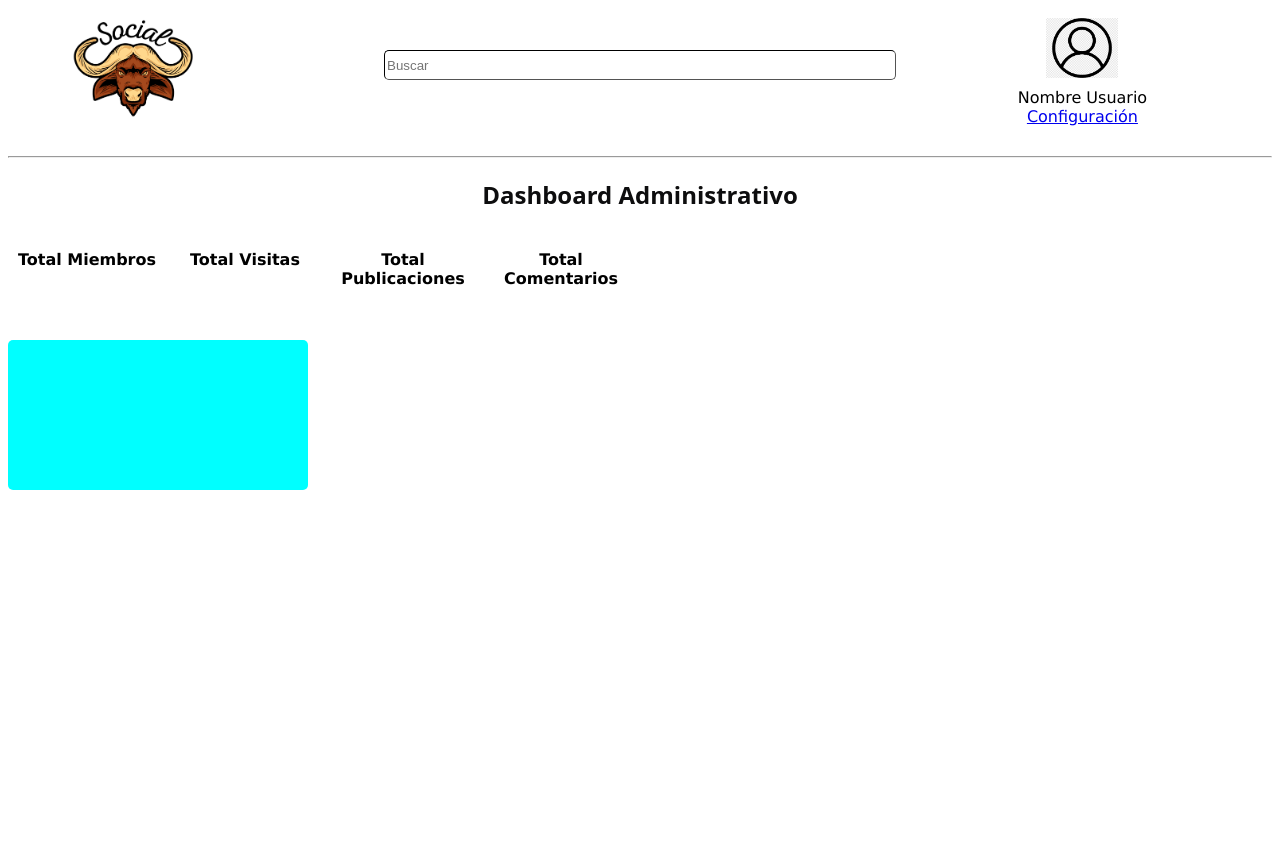
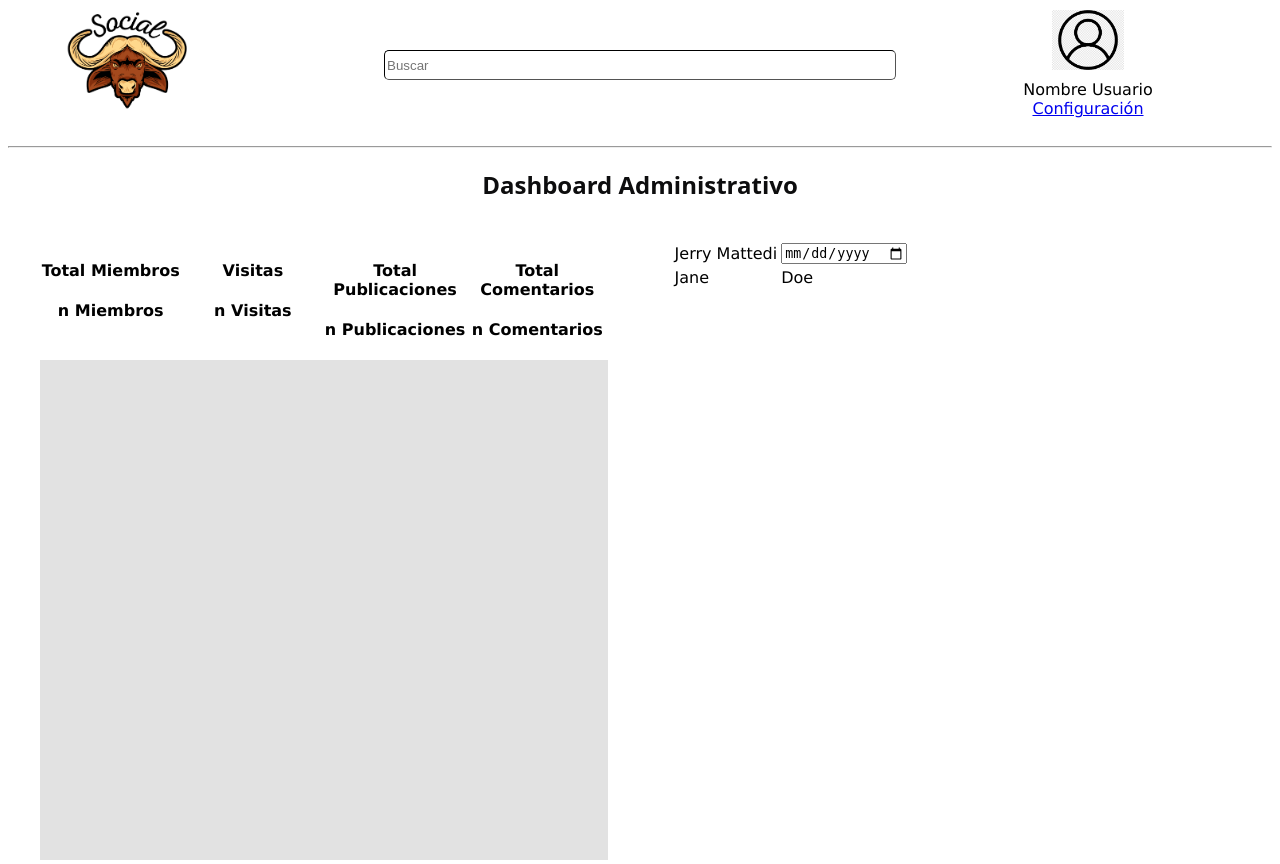
Before and after one commit to wjcorzol/Social-Bubalus-Arnee, a Flask app: template templates/dashboard.html in a window 1280 px wide. Before the commit the page ends 490 px from the top, so only its background shows below. Run offline with Flask 2, Linux system fonts and the light colour scheme; the template is opened without the code that fills it, so the values that code supplies are empty; a map, chart or similar area stays blank.

Commit message:
Se deja fijo el header y se agrega una primera fila de 130px para que se visualice bien la información

```diff
--- a/templates/busqueda.html
+++ b/templates/busqueda.html
@@ -37,7 +37,7 @@
         </div>
 
     </header>
-    <div class='fila'> </div>
+    <div class='fila1'> </div>
 
     <hr>
     <div>
--- a/templates/dashboard.html
+++ b/templates/dashboard.html
@@ -37,7 +37,7 @@
         </div>
 
     </header>
-    <div class='fila'> </div>
+    <div class='fila1'> </div>
 
     <hr>
     <div>
@@ -45,20 +45,46 @@
             <h2>Dashboard Administrativo</h2>
         </div>
         <br>
-        <div class='c5'>
+        <div class='c025'>&nbsp</div>
+        <div class='c45'>
             <div class="caja">
-                <div class='c25'>Total Miembros</div>
-                <div class='c25'>Total Visitas</div>
-                <div class='c25'>Total Publicaciones</div>
-                <div class='c25'>Total Comentarios</div>
+                <div class='c25'>
+                    <h4>Total Miembros</h4>
+                    <div>n Miembros</div>
+                </div>
+                <div class='c25'>
+                    <h4>Visitas</h4>
+                    <div>n Visitas</div>
+                </div>
+                <div class='c25'>
+                    <h4>Total Publicaciones</h4>
+                    <div>n Publicaciones</div>
+                </div>
+                <div class='c25'>
+                    <h4>Total Comentarios</h4>
+                    <div>n Comentarios</div>
+                </div>
             </div>
+            <div class='fila'><br></div>
             <div class="canvas">
                 <canvas id="areaDeGraficas"> </canvas>
             </div>
         </div>
-        <div class='c5'>
+        <div class='c05'>&nbsp</div>
+        <div class='c45'>
+            <table>
+                <tr>
+                    <td>Jerry Mattedi</td>
+                    <td><input type="date"></td>
+                </tr>
+                <tr>
+                    <td>Jane</td>
+                    <td>Doe</td>
+                </tr>
 
+            </table>
         </div>
+        <div class='c025'>&nbsp</div>
     </div>
 
 </body>
--- a/templates/estilo.css
+++ b/templates/estilo.css
@@ -159,18 +159,34 @@ input[type=button]:hover, input[type=submit]:hover {
 
 .c25 {
     width               : 25%;
+    display             : block;
+    float               : left;
+    overflow-x          : hidden;
+    text-align          : center;
+    height              : 120px;
+    font-weight         : bold;
+}
+
+.c025 {
+    width               : 2.5%;
     display             : inline;
     float               : left;
     overflow-x          : hidden;
-    text-align          : center;
-    height              : 90px;
-    border              : 1px;
-    border-color        : #0d0d0e;
-    font-weight         : bold;
+}
+
+.c05 {
+    width               : 5%;
+    display             : inline;
+    float               : left;
+    overflow-x          : hidden;
 }
 
 .fila {
     height              : 10px;
+}
+
+.fila1 {
+    height              : 130px;
 }
 
 .logo_login{
@@ -197,7 +213,11 @@ input:invalid {
 
 .header{
     background-color    : rgb(255, 255, 255);
-    height              :130PX;
+    height              : 130PX;
+    width               : 100%;
+	left                : 0;
+	top                 : 0;
+	position            : fixed;
 
 }
 
@@ -238,11 +258,8 @@ input:invalid {
 }
 
 canvas{
-    border-color        : black;
-    background-color    : cyan;
-    border-width        : 1px;
-    border-radius       : 5px;
-    top                 : 50px;
-    left                :30vw;
+    background-color    : rgb(226, 226, 226);
+    width               : 100vw;
+    height              : 500px;
 
 }
```
